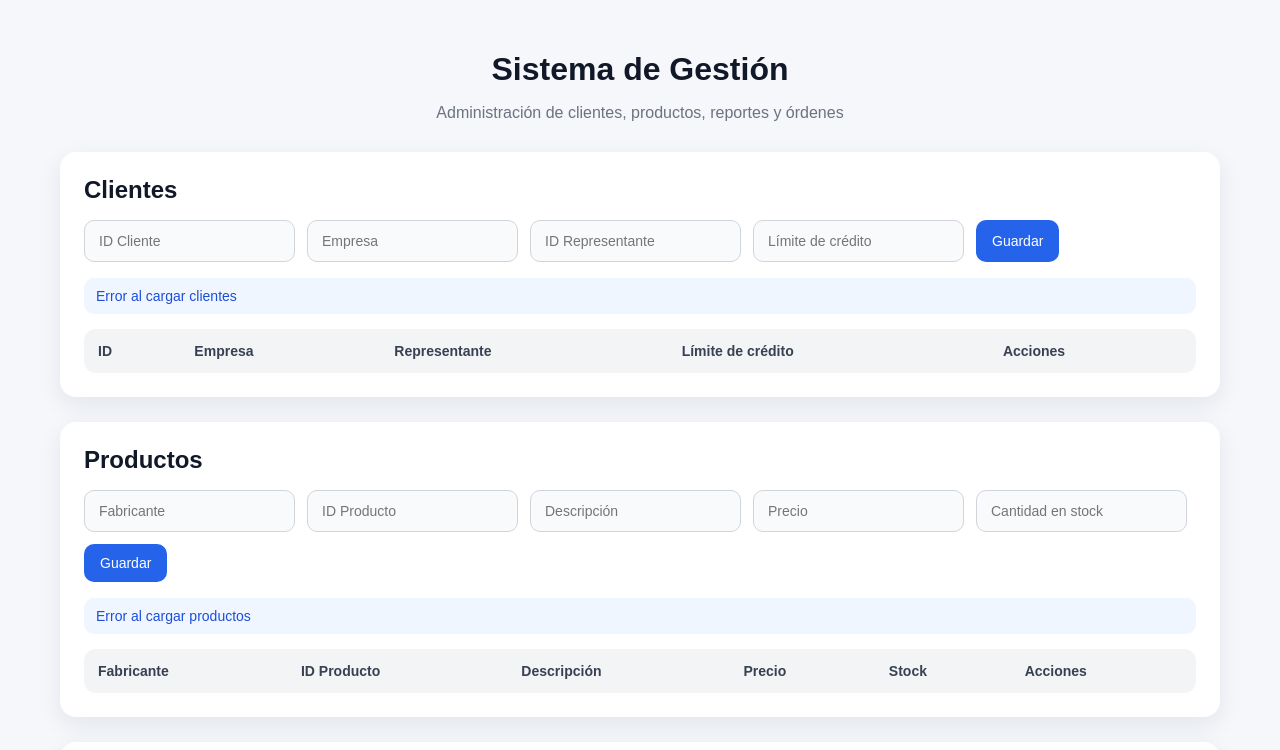
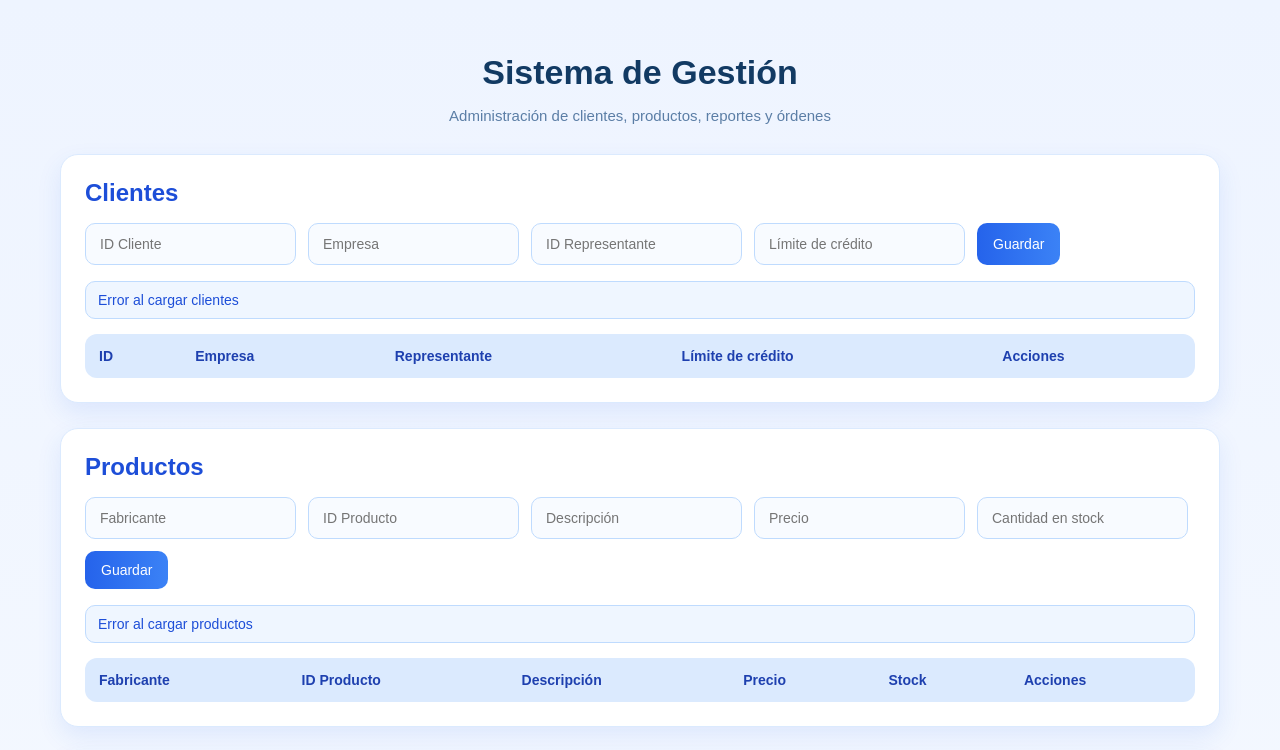
Before and after one commit to Rey24179/proyecto_db_2, a plain HTML site: page proyecto/frontend/index.html in a window 1280 px wide. Shown: the top 750 px of the page. Drawn offline with Linux system fonts and the light colour scheme; no server answers.

Commit message:
cambio de color

```diff
--- a/proyecto/frontend/style.css
+++ b/proyecto/frontend/style.css
@@ -4,8 +4,8 @@
 
 body {
   font-family: Arial, sans-serif;
-  background-color: #f5f7fb;
-  color: #1f2937;
+  background: linear-gradient(to bottom, #eef4ff, #f8fbff);
+  color: #1e3a5f;
   margin: 0;
   padding: 0;
 }
@@ -18,30 +18,32 @@ body {
 
 .page-title {
   text-align: center;
-  font-size: 32px;
-  margin-bottom: 10px;
-  color: #111827;
+  font-size: 34px;
+  margin-bottom: 8px;
+  color: #123a63;
 }
 
 .page-subtitle {
   text-align: center;
-  color: #6b7280;
+  color: #5b7ea6;
   margin-bottom: 30px;
+  font-size: 15px;
 }
 
 .card {
   background: #ffffff;
-  border-radius: 16px;
+  border-radius: 18px;
   padding: 24px;
   margin-bottom: 25px;
-  box-shadow: 0 8px 24px rgba(15, 23, 42, 0.08);
+  box-shadow: 0 10px 25px rgba(37, 99, 235, 0.10);
+  border: 1px solid #dbeafe;
 }
 
 .card h2 {
   margin-top: 0;
   margin-bottom: 16px;
   font-size: 24px;
-  color: #111827;
+  color: #1d4ed8;
 }
 
 form {
@@ -53,48 +55,52 @@ form {
 
 input {
   padding: 12px 14px;
-  border: 1px solid #d1d5db;
+  border: 1px solid #bfdbfe;
   border-radius: 10px;
   font-size: 14px;
   min-width: 180px;
-  background-color: #f9fafb;
+  background-color: #f8fbff;
   outline: none;
+  color: #1e3a5f;
 }
 
 input:focus {
-  border-color: #2563eb;
+  border-color: #3b82f6;
   background-color: #ffffff;
+  box-shadow: 0 0 0 3px rgba(59, 130, 246, 0.15);
 }
 
 button {
   padding: 11px 16px;
   border: none;
   border-radius: 10px;
-  background-color: #2563eb;
+  background: linear-gradient(to right, #2563eb, #3b82f6);
   color: white;
   font-size: 14px;
+  font-weight: 500;
   cursor: pointer;
   transition: 0.2s ease;
 }
 
 button:hover {
-  background-color: #1d4ed8;
+  transform: translateY(-1px);
+  opacity: 0.95;
 }
 
 button.secondary {
-  background-color: #6b7280;
+  background: linear-gradient(to right, #64748b, #94a3b8);
 }
 
 button.secondary:hover {
-  background-color: #4b5563;
+  opacity: 0.95;
 }
 
 button.danger {
-  background-color: #dc2626;
+  background: linear-gradient(to right, #dc2626, #ef4444);
 }
 
 button.danger:hover {
-  background-color: #b91c1c;
+  opacity: 0.95;
 }
 
 .actions {
@@ -109,6 +115,7 @@ button.danger:hover {
   border-radius: 10px;
   background-color: #eff6ff;
   color: #1d4ed8;
+  border: 1px solid #bfdbfe;
   font-size: 14px;
 }
 
@@ -121,8 +128,8 @@ table {
 }
 
 th {
-  background-color: #f3f4f6;
-  color: #374151;
+  background-color: #dbeafe;
+  color: #1e40af;
   font-weight: 600;
   text-align: left;
   padding: 14px;
@@ -131,18 +138,19 @@ th {
 
 td {
   padding: 14px;
-  border-top: 1px solid #e5e7eb;
+  border-top: 1px solid #e0ecff;
   font-size: 14px;
+  color: #1e3a5f;
 }
 
 tr:hover {
-  background-color: #f9fafb;
+  background-color: #f4f9ff;
 }
 
 hr {
   border: none;
   height: 1px;
-  background-color: #e5e7eb;
+  background-color: #dbeafe;
   margin: 30px 0;
 }
 
```
